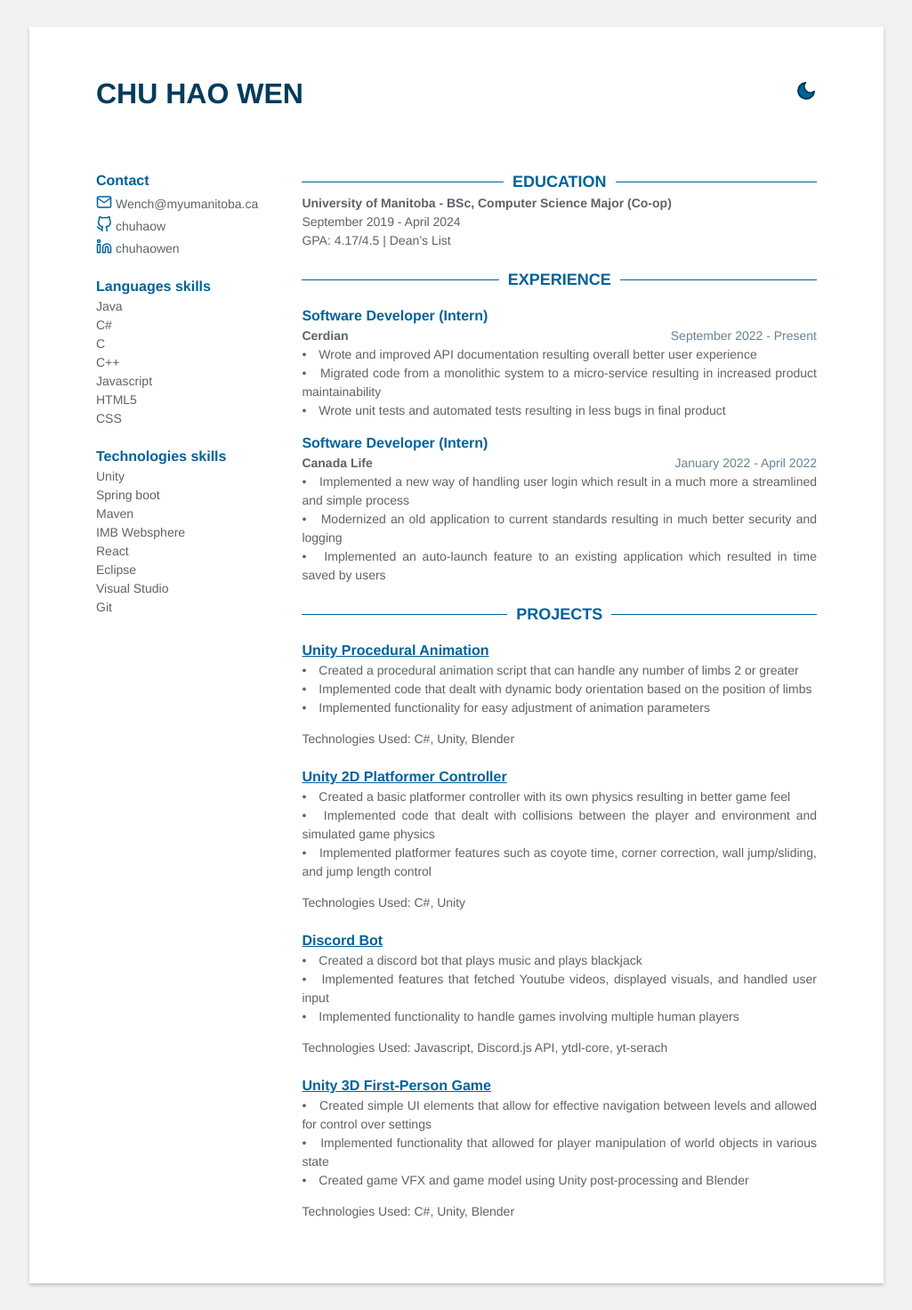
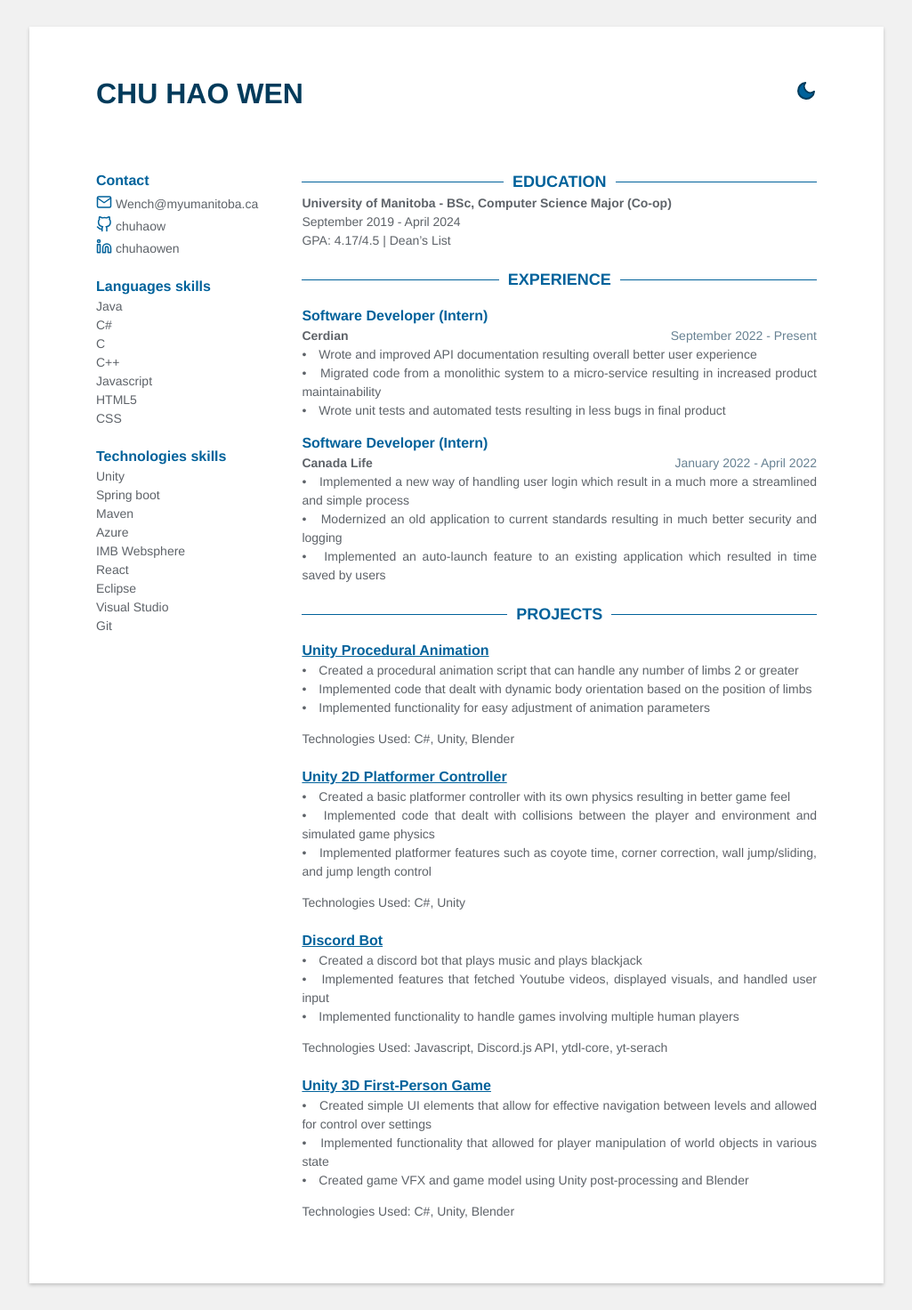
Before and after one commit to chuhaow/chuhaow.github.io, a Jekyll site: the page built from index.html, in a window 1280 px wide. Shown: the whole page at 89% size, without its empty margins (127-1152 px from the left). Built offline with Jekyll 4.4.1, drawn with Linux system fonts in a browser that asks for light colours.

Commit message:
Update data.yml

```diff
--- a/_data/data.yml
+++ b/_data/data.yml
@@ -31,6 +31,7 @@ skills:
       - Unity
       - Spring boot
       - Maven
+      - Azure
       - IMB Websphere
       - React
       - Eclipse
```
